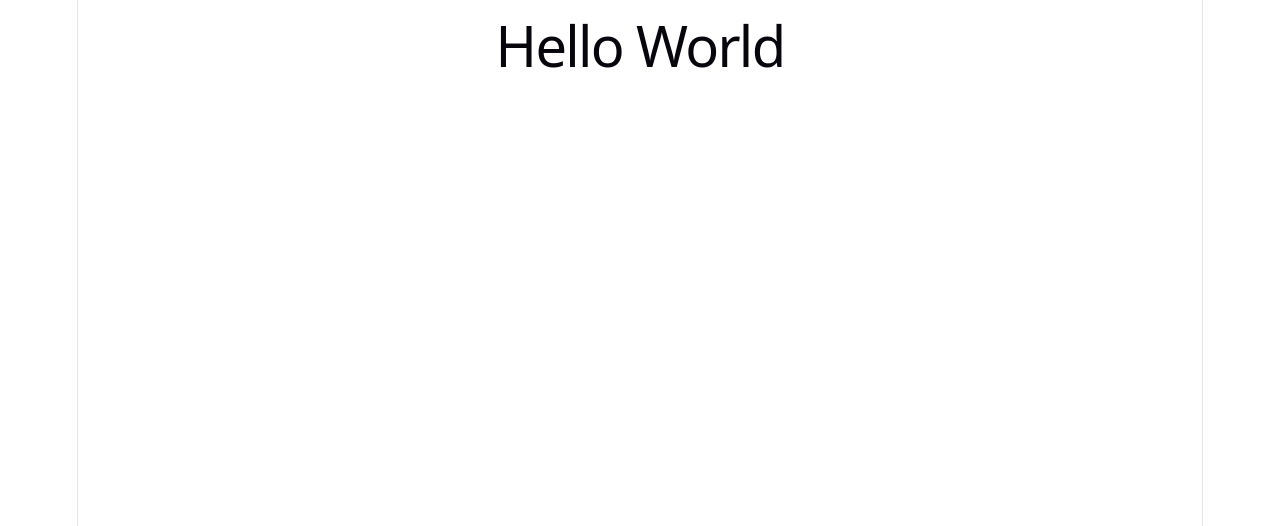
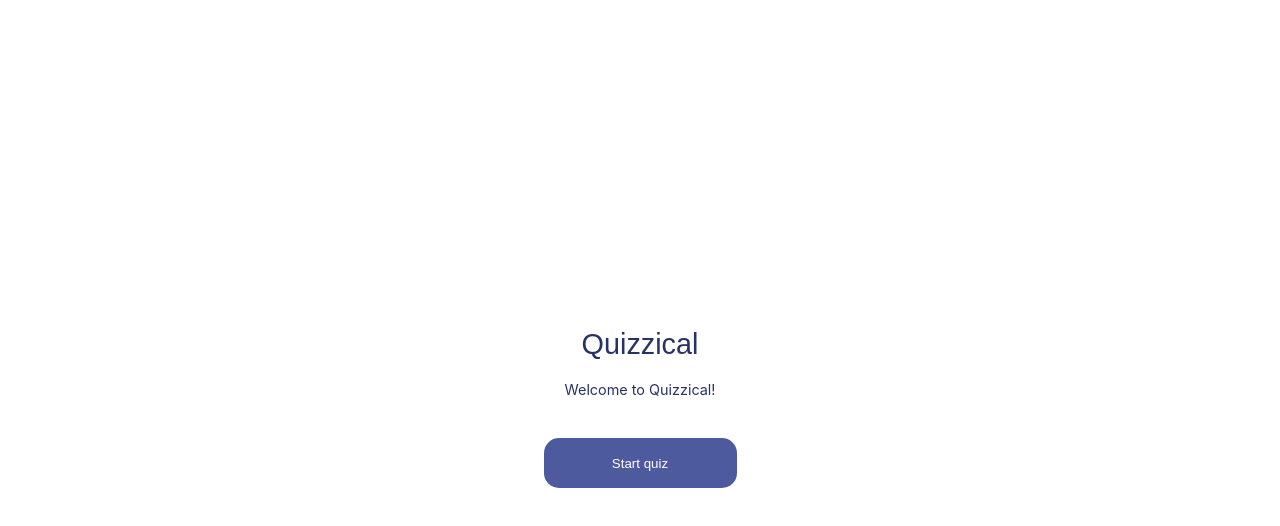
Before and after one commit to macewi/my-react-app, a React (Vite) app: page / in a window 1280 px wide. Shown: the top 526 px of the page. Built offline with nearby package versions, Linux system fonts and the light colour scheme.

Commit message:
this was heavily ai prompted in creating the state for second page, which i stopped

```diff
--- a/src/App.jsx
+++ b/src/App.jsx
@@ -1,8 +1,40 @@
+import React from "react"
+
+
+
 function App() {
+
+
+
+  const firstPage = <section className="main-page">
+        <h1>Quizzical</h1>
+        <p>Welcome to Quizzical!</p>
+        <button onClick={handleClick}>Start quiz</button>
+      </section>
+
+  const secondPage = <section className="quiz-page">
+        <h1>Quizzical</h1>
+        <p>Question 1</p>
+        <div className="answers">
+          <button>Answer 1</button>
+          <button>Answer 2</button>
+          <button>Answer 3</button>
+          <button onClick = {handleClick}>Answer 4</button>
+        </div>
+      </section>
+
+  const [isFirstPage, setIsFirstPage] = React.useState(true)
+
+  function handleClick() {
+    setIsFirstPage(prevState => !prevState)
+  }
+
+
+
   return (
-    <div>
-      <h1>Hello World</h1>
-    </div>
+    <main>
+      {isFirstPage ? firstPage : secondPage}
+    </main>
   )
 }
 
--- a/src/index.css
+++ b/src/index.css
@@ -1,111 +1,47 @@
-:root {
-  --text: #6b6375;
-  --text-h: #08060d;
-  --bg: #fff;
-  --border: #e5e4e7;
-  --code-bg: #f4f3ec;
-  --accent: #aa3bff;
-  --accent-bg: rgba(170, 59, 255, 0.1);
-  --accent-border: rgba(170, 59, 255, 0.5);
-  --social-bg: rgba(244, 243, 236, 0.5);
-  --shadow:
-    rgba(0, 0, 0, 0.1) 0 10px 15px -3px, rgba(0, 0, 0, 0.05) 0 4px 6px -2px;
+body{
+font-family: 'inter', sans-serif;
 
-  --sans: system-ui, 'Segoe UI', Roboto, sans-serif;
-  --heading: system-ui, 'Segoe UI', Roboto, sans-serif;
-  --mono: ui-monospace, Consolas, monospace;
-
-  font: 18px/145% var(--sans);
-  letter-spacing: 0.18px;
-  color-scheme: light dark;
-  color: var(--text);
-  background: var(--bg);
-  font-synthesis: none;
-  text-rendering: optimizeLegibility;
-  -webkit-font-smoothing: antialiased;
-  -moz-osx-font-smoothing: grayscale;
-
-  @media (max-width: 1024px) {
-    font-size: 16px;
-  }
 }
 
-@media (prefers-color-scheme: dark) {
-  :root {
-    --text: #9ca3af;
-    --text-h: #f3f4f6;
-    --bg: #16171d;
-    --border: #2e303a;
-    --code-bg: #1f2028;
-    --accent: #c084fc;
-    --accent-bg: rgba(192, 132, 252, 0.15);
-    --accent-border: rgba(192, 132, 252, 0.5);
-    --social-bg: rgba(47, 48, 58, 0.5);
-    --shadow:
-      rgba(0, 0, 0, 0.4) 0 10px 15px -3px, rgba(0, 0, 0, 0.25) 0 4px 6px -2px;
-  }
 
-  #social .button-icon {
-    filter: invert(1) brightness(2);
-  }
-}
 
-body {
+.main-page{
+
+  display: flex;
+  flex-direction: column;
+  align-items: center;
+  justify-content: center;
+  height: 100vh;
   margin: 0;
 }
 
-#root {
-  width: 1126px;
-  max-width: 100%;
-  margin: 0 auto;
-  text-align: center;
-  border-inline: 1px solid var(--border);
-  min-height: 100svh;
-  display: flex;
-  flex-direction: column;
-  box-sizing: border-box;
+.main-page > h1{
+  font-family:"karla", sans-serif;
+  font-weight:500;
+  font-size: 1.8rem;
+  margin-bottom: 10px;
+  color: #293264;
+  margin:0;
 }
 
-h1,
-h2 {
-  font-family: var(--heading);
-  font-weight: 500;
-  color: var(--text-h);
+.main-page >button{
+  background-color: #4D5B9E;
+  color: white;
+  border: none;
+  padding: 10px 20px;
+  border-radius: 5px;
+  cursor: pointer;
+  margin:0;
+  width: 193px;
+  height: 50px;
+  border-radius: 15px;
+  margin-top: 20px;
 }
 
-h1 {
-  font-size: 56px;
-  letter-spacing: -1.68px;
-  margin: 32px 0;
-  @media (max-width: 1024px) {
-    font-size: 36px;
-    margin: 20px 0;
-  }
+.main-page > p{
+  margin-top:0px;
+  font-size: 0.9rem;
+  margin-bottom:20px;
+  color: #293264;
+  margin-top: 20px;
 }
-h2 {
-  font-size: 24px;
-  line-height: 118%;
-  letter-spacing: -0.24px;
-  margin: 0 0 8px;
-  @media (max-width: 1024px) {
-    font-size: 20px;
-  }
-}
-p {
-  margin: 0;
-}
-
-code,
-.counter {
-  font-family: var(--mono);
-  display: inline-flex;
-  border-radius: 4px;
-  color: var(--text-h);
-}
-
-code {
-  font-size: 15px;
-  line-height: 135%;
-  padding: 4px 8px;
-  background: var(--code-bg);
-}
```
Also changed, not shown: src/App.css (deleted, +0 -184 lines).
